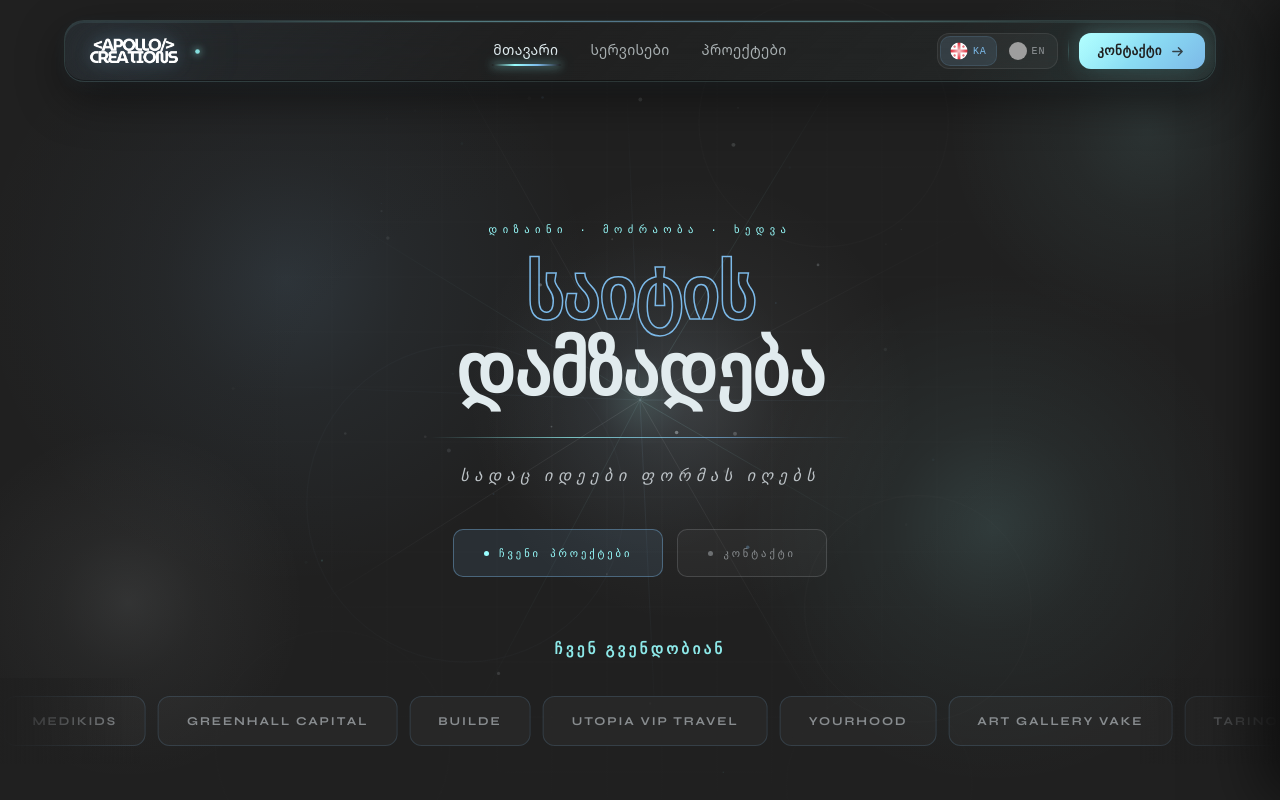
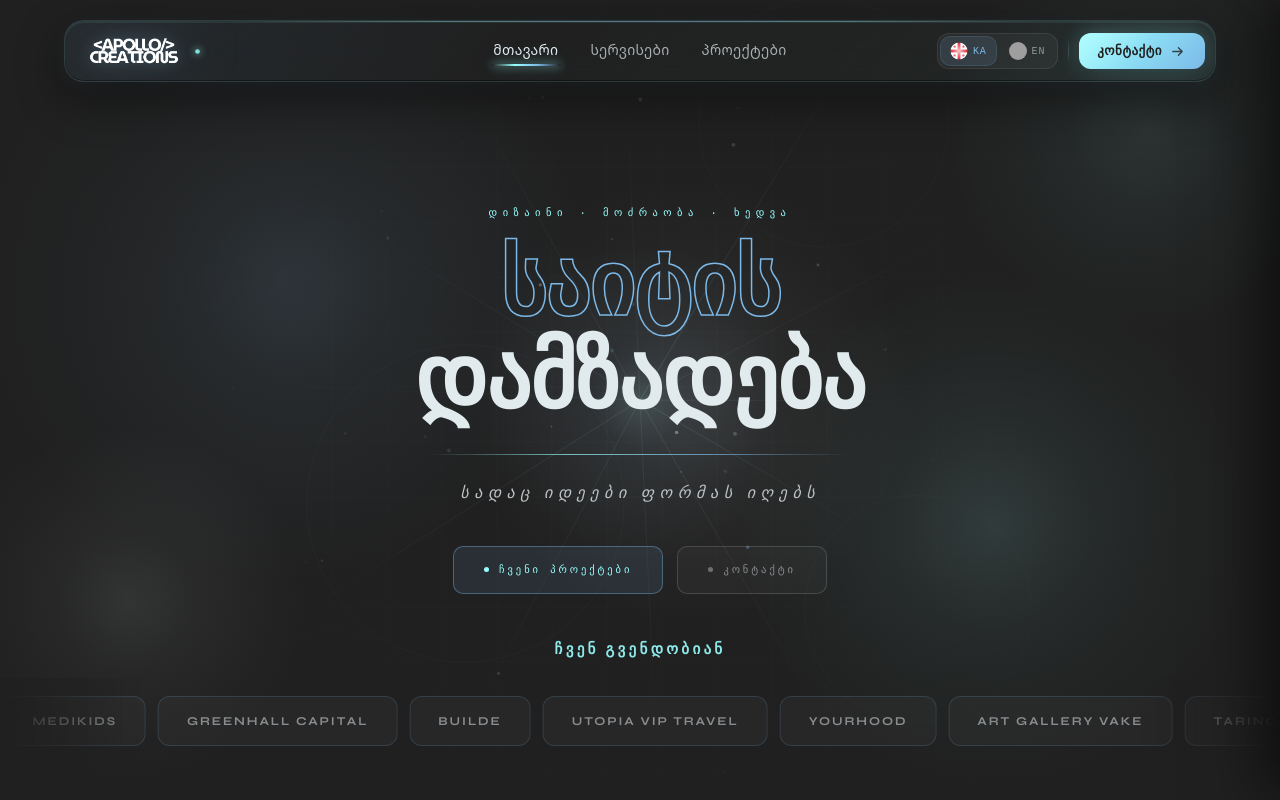
Before and after one commit to lizzaaabb/lamz-site, a Next.js app: page / in a window 1280 px wide. Built offline with nearby package versions, Linux system fonts and the light colour scheme; grey boxes are pictures that could not be loaded; a web font is replaced by a local one.

Commit message:
language size

```diff
--- a/src/components/Landing.js
+++ b/src/components/Landing.js
@@ -292,7 +292,7 @@ function Landing({ lang = 'ka' }) {
       <div className='landing-ui'>
         <p className='landing-pre-tag'>{t.preTag}</p>
         <div className='landing-title-wrap'>
-          <h1 className='landing-title'>
+          <h1 className={`landing-title landing-title--${lang}`}>
             <span className='word-apollo'>{t.titleLine1}</span>
             <span className='word-creations'>{t.titleLine2}</span>
           </h1>
--- a/src/styles/Landing.css
+++ b/src/styles/Landing.css
@@ -585,3 +585,9 @@
     letter-spacing: 0.2em;
   }
 }
+
+
+.landing-title--en {
+     font-size: clamp(1.5rem, 8vw, 3.8rem); }
+.landing-title--ka {
+    font-size: clamp(1.8rem, 10vw, 5.5rem); }
```
